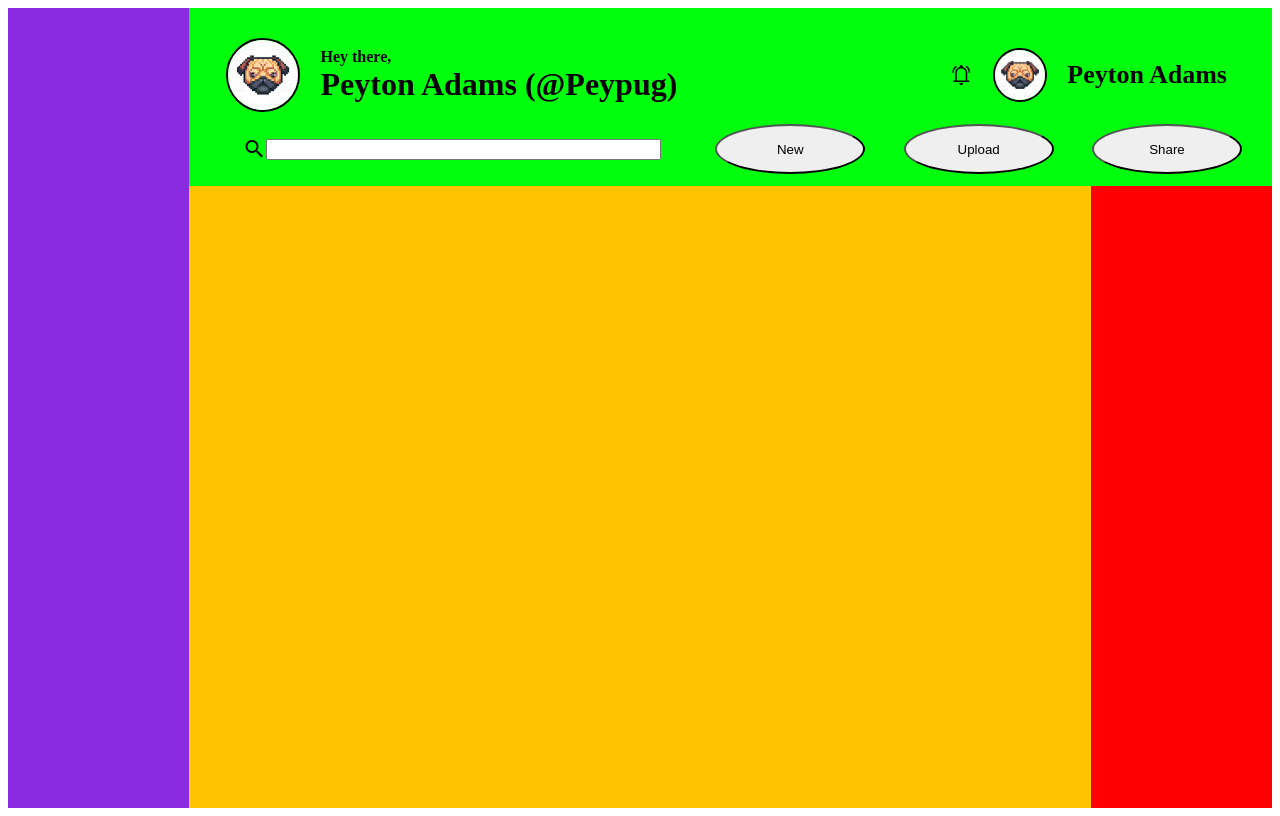
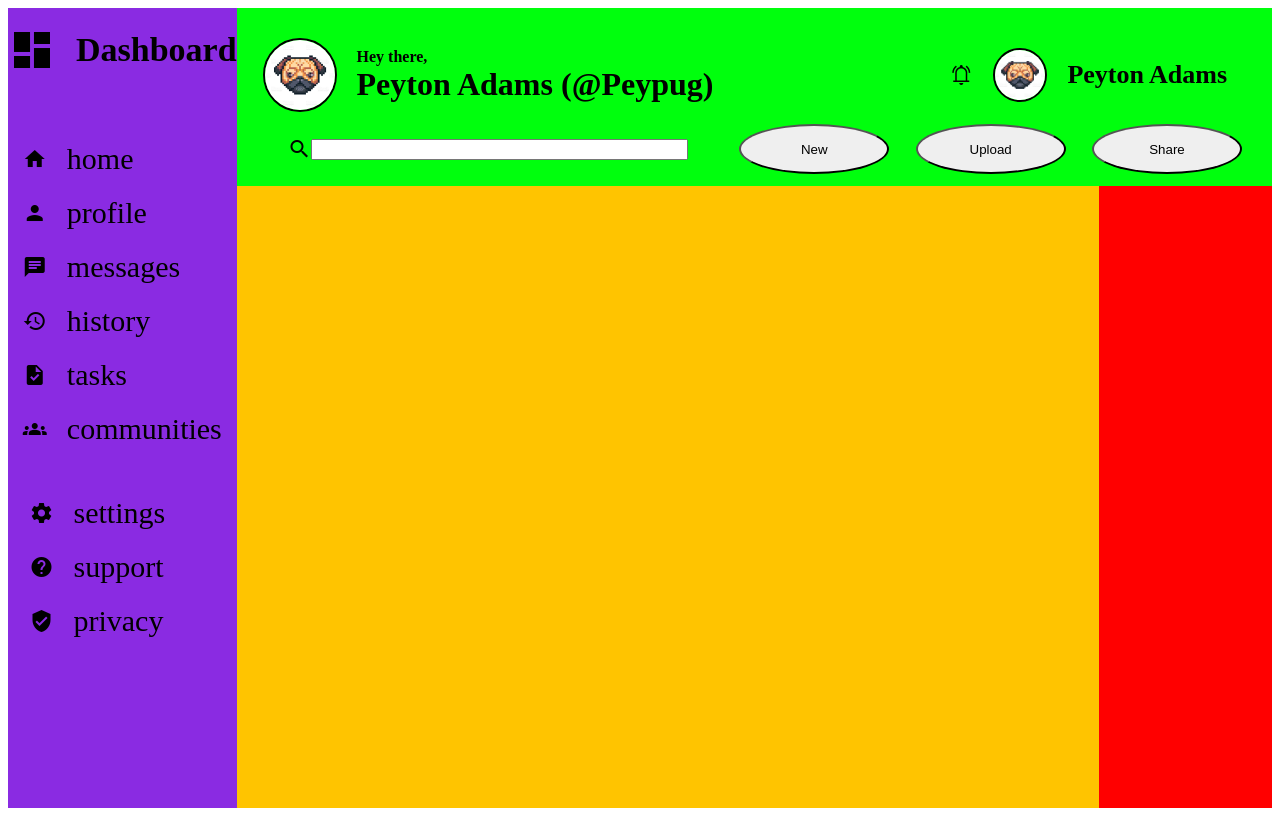
Before and after one commit to Peypug/admin-dashboard, a plain HTML site: page index.html in a window 1280 px wide. Drawn offline with nearby package versions, Linux system fonts and the light colour scheme.

Commit message:
Layout sidebar

```diff
--- a/index.html
+++ b/index.html
@@ -37,7 +37,50 @@
       </div>
     </div>
     <div class = "sidebar">
-      &nbsp;
+      <div class = "dashboard subpage">
+        <span class = "material-icons">dashboard</span>
+        <h1>Dashboard</h1>
+      </div>
+      <div class = "sub-pages">
+        <div class="home subpage">
+          <span class = "material-icons">home</span>
+          <p>home</p>
+        </div>
+        <div class="profile-page subpage">
+          <span class = "material-icons">person</span>
+          <p>profile</p>
+        </div>
+        <div class="messages subpage">
+          <span class = "material-icons">chat</span>
+          <p>messages</p>
+        </div>
+        <div class="history subpage">
+          <span class = "material-icons">history</span>
+          <p>history</p>
+        </div>
+        <div class="tasks subpage">
+          <span class = "material-icons">task</span>
+          <p>tasks</p>
+        </div>
+        <div class="communities subpage">
+          <span class = "material-icons">groups</span>
+          <p>communities</p>
+        </div>
+      </div>
+      <div class = "page-settings">
+        <div class="settings subpage">
+          <span class = "material-icons">settings</span>
+          <p>settings</p>
+        </div>
+        <div class="support subpage">
+          <span class = "material-icons">help</span>
+          <p>support</p>
+        </div>
+        <div class="privacy subpage">
+          <span class = "material-icons">verified_user</span>
+          <p>privacy</p>
+        </div>
+      </div>
     </div>
     <div class = "projects">
       &nbsp;
--- a/styles.css
+++ b/styles.css
@@ -31,6 +31,10 @@
   background-color: blueviolet;
   grid-column: 1 / 2;
   grid-row: 1 / 4;
+  display: flex;
+  flex-direction: column;
+  align-items: center;
+  gap: 50px;
 }
 
 .relevent {
@@ -97,10 +101,48 @@
 .search-bar>input {
   width: 75%;
 }
+/* Sidebar sub-sections */
+.sidebar>div {
+  display: flex;
+  flex-direction: column;
+  align-items: flex-start;
+  gap: 20px;
+  font-size: 30px;
+
+}
+.sub-pages>div,
+.page-settings>div {
+  display: flex;
+  flex-direction: column;
+  align-items: flex-start;
+}
+.page-settings {
+  margin-right: 50px;
+}
+.dashboard>h1 {
+  font-size: 34px;
+}
+
+.sidebar .subpage {
+  display: flex;
+  flex-direction: row;
+  align-items: center;
+  justify-content: flex-start;
+  gap: 20px;
+}
+.sidebar .dashboard>span {
+  font-size: 48px;
+
+}
+
 /* Global element styles */
 button {
   height: auto;
   width: 100px;
+}
+
+p {
+  margin: 0px;
 }
 
 /* Icon styles */
```
